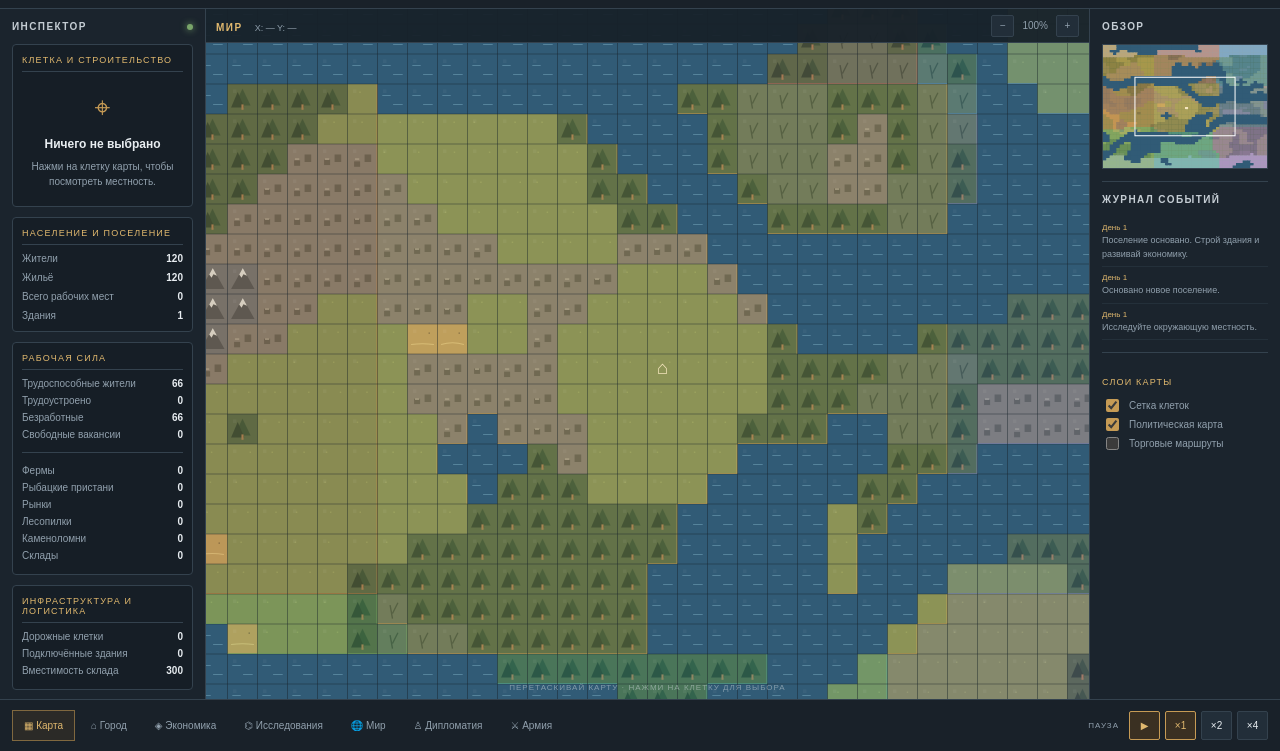
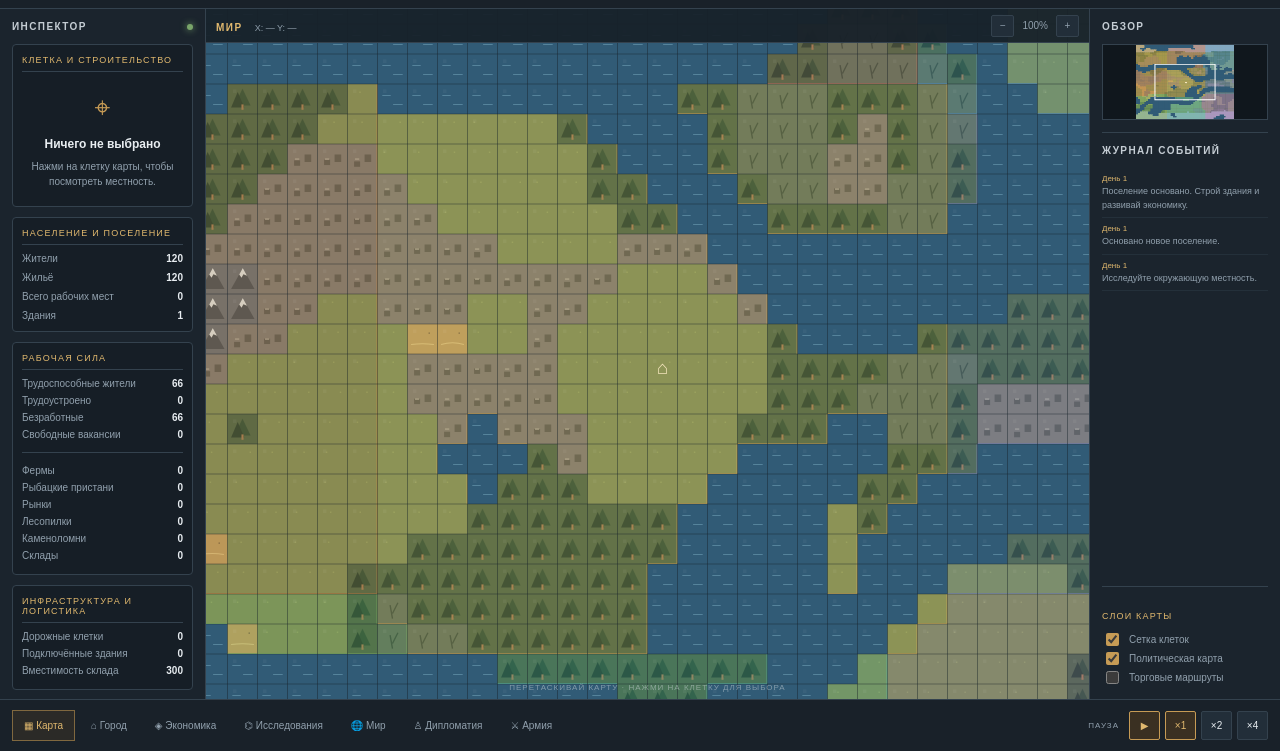
Before and after one commit to lehagluhov0-sys/Civilization, a plain HTML site: page index.html in a window 1280 px wide. Shown: the part 49-800 px from the top of the page. Drawn offline with Linux system fonts and the light colour scheme.

Commit message:
Resize overview and event journal panels

```diff
--- a/css/panels.css
+++ b/css/panels.css
@@ -16,3 +16,9 @@
 .build-cost{display:block;margin-top:4px;font-size:9px;color:var(--muted);font-weight:400}
 .road-button{border-left:2px solid var(--accent)}
 .road-button:hover{background:#302b21}
+
+/* Give the event journal priority over the compact overview map */
+.right-panel{overflow-y:auto;overflow-x:hidden;min-height:0}
+.right-panel #miniMap{height:76px;max-height:76px;flex:0 0 76px;object-fit:contain}
+.right-panel .event-log{flex:1 1 auto;min-height:150px;max-height:none;overflow-y:auto}
+.right-panel .panel-heading{flex:0 0 auto}
```
